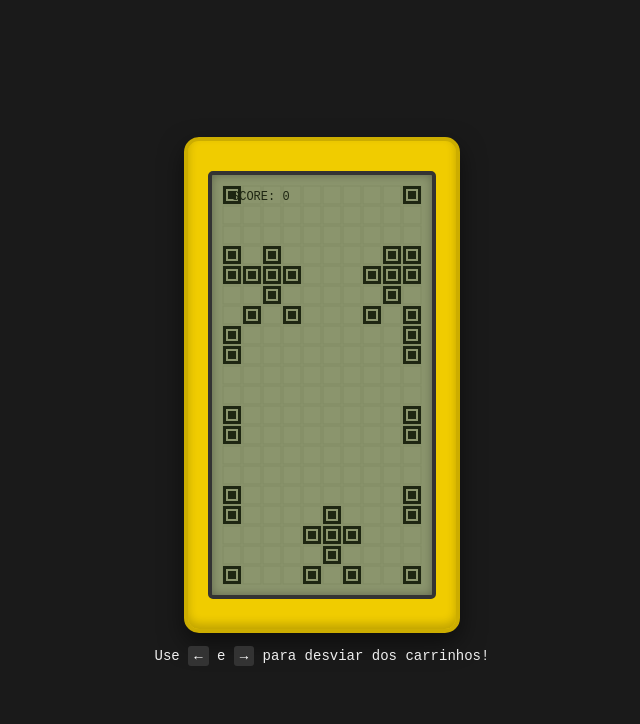
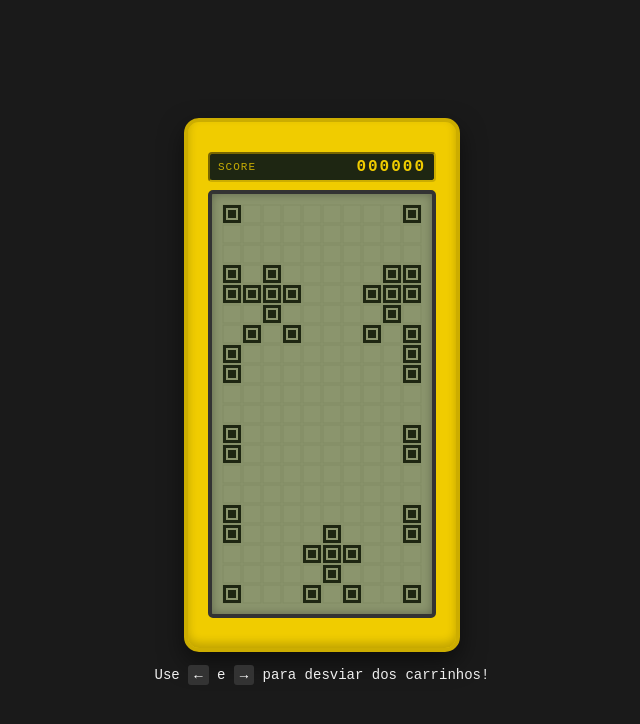
Before and after one commit to alvjeff/brickgame-race-clone, a plain HTML site: page brick-race/index.html in a window 1280 px wide. Both pictures are taken after a click on the button "INICIAR JOGO". Shown: the whole page, without its empty margins (318-958 px from the left). Drawn offline with Linux system fonts and the light colour scheme.

Commit message:
acertando novo placar score

```diff
--- a/brick-race/game.js
+++ b/brick-race/game.js
@@ -13,12 +13,12 @@ let playerTrack = 1;
 let score = 0;
 let obstacles = [];
 let frameCount = 0;
-let speed = 12;
+let speed = 12; // Velocidade suave
 
 // Posições X das 3 pistas na grade
 const tracks = [1, 4, 7];
 
-// Formato do carrinho de blocos
+// Formato do carrinho de blocos (3x4)
 const carShape = [
     [0, 1, 0],
     [1, 1, 1],
@@ -40,6 +40,7 @@ function resetGame() {
     playerTrack = 1;
     obstacles = [];
     frameCount = 0;
+    document.getElementById('scoreDisplay').innerText = '000000';
 }
 
 // Desenha um único bloco estilo LCD
@@ -107,33 +108,27 @@ function update() {
 
     frameCount++;
 
-    // Gera novos obstáculos com inteligência para não trancar a tela
-    if (frameCount % 85 === 0) { // Intervalo maior para dar tempo de reflexão
+    // Gera novos obstáculos com inteligência anti-paredão
+    if (frameCount % 85 === 0) {
         const randomTrack = Math.floor(Math.random() * 3);
+        const ultimoObstaculo = obstacles[obstacles.length - 1];
 
-        // Regra de segurança: Só cria um novo obstáculo se o último gerado
-        // já tiver descido pelo menos 6 linhas, evitando "paredões" verticais colados.
-        const ultimoObstaculo = obstacles[obstacles.length - 1];
         if (!ultimoObstaculo || ultimoObstaculo.row > 6) {
-
-            // Opcional: Evitar que 2 carros apareçam na mesma linha exata em pistas adjacentes
             obstacles.push({ track: randomTrack, row: -4 });
 
-            // Chance de 30% de vir um segundo carro junto, MAS garantindo que
-            // nunca bloqueie as 3 pistas de uma vez só (deixando sempre uma rota de fuga)
+            // Chance de segundo carro sem fechar tudo
             if (Math.random() < 0.3) {
                 let segundaPista;
                 do {
                     segundaPista = Math.floor(Math.random() * 3);
-                } while (segundaPista === randomTrack); // Garante que é uma pista diferente
+                } while (segundaPista === randomTrack);
 
-                // Só adiciona o segundo se não lotar demais
                 obstacles.push({ track: segundaPista, row: -4 });
             }
         }
     }
 
-    // Move obstáculos (velocidade controlada por 'speed')
+    // Move obstáculos para baixo
     if (frameCount % speed === 0) {
         for (let i = 0; i < obstacles.length; i++) {
             obstacles[i].row++;
@@ -165,9 +160,8 @@ function update() {
         drawCar(tracks[obs.track], obs.row);
     }
 
-    ctx.fillStyle = '#1e2612';
-    ctx.font = '12px Courier New';
-    ctx.fillText(`SCORE: ${score}`, 10, 15);
+    // Atualiza o placar na moldura amarela
+    document.getElementById('scoreDisplay').innerText = String(score).padStart(6, '0');
 
     if (gameState === 'GAMEOVER') {
         ctx.fillStyle = '#1e2612';
--- a/brick-race/index.html
+++ b/brick-race/index.html
@@ -9,6 +9,12 @@
 <body>
 
     <div class="brick-console">
+        <!-- Placar na Moldura Amarela -->
+        <div class="console-scoreboard">
+            <span>SCORE</span>
+            <div id="scoreDisplay">000000</div>
+        </div>
+
         <div class="lcd-screen">
             <!-- Tela de Menu Inicial -->
             <div id="startScreen" class="overlay-screen">
--- a/brick-race/style.css
+++ b/brick-race/style.css
@@ -108,3 +108,30 @@ canvas {
     transform: translateY(2px);
     box-shadow: 0 2px 0 #111;
 }
+
+/* Estilo do Placar na Moldura Amarela */
+/* Estilo do Placar Compacto na Moldura Amarela */
+.console-scoreboard {
+    background-color: #1e2612;
+    color: #f0cc00;
+    width: 100%;
+    padding: 4px 8px;
+    border-radius: 4px;
+    margin-bottom: 8px;
+    display: flex;
+    justify-content: space-between;
+    align-items: center;
+    border: 2px inset #ccad00;
+}
+
+.console-scoreboard span {
+    font-size: 11px;
+    letter-spacing: 1px;
+    opacity: 0.8;
+}
+
+#scoreDisplay {
+    font-size: 16px; /* Tamanho menor, elegante e na mesma linha */
+    font-weight: bold;
+    letter-spacing: 2px;
+}
```
